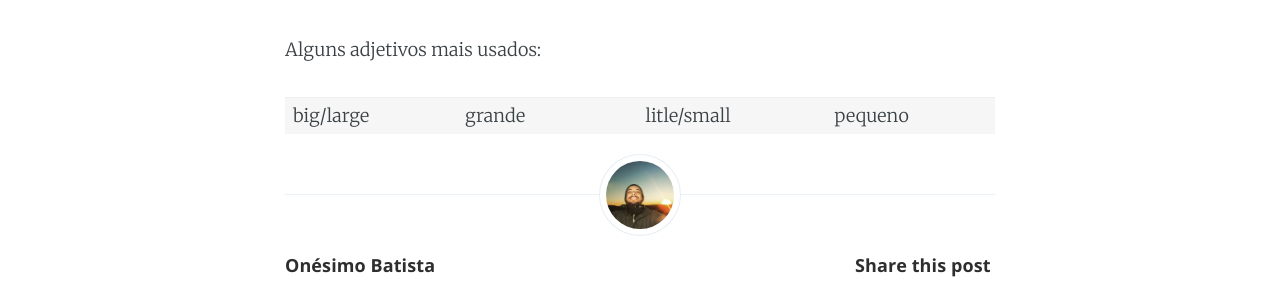
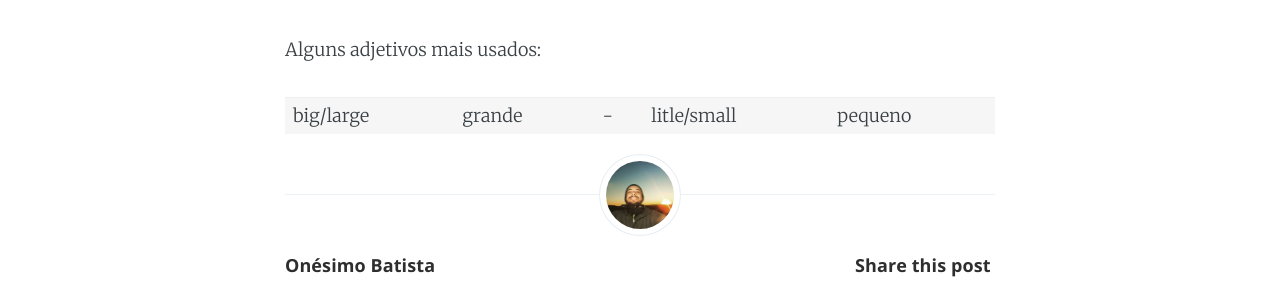
Before and after one commit to onesimo/blog, a Jekyll site: the page built from _posts/2018-04-04-english-grammar-lesson-fourteen.md, in a window 1280 px wide. Shown: the part 674-963 px from the top of the page. Built offline with Jekyll 4.4.1, drawn with Linux system fonts in a browser that asks for light colours.

Commit message:
add content

```diff
--- a/_posts/2018-04-04-english-grammar-lesson-fourteen.md
+++ b/_posts/2018-04-04-english-grammar-lesson-fourteen.md
@@ -18,4 +18,4 @@ Exemplos:
 Alguns adjetivos mais usados:
 
 
-big/large | grande | | litle/small | pequeno
+big/large | grande | - | litle/small | pequeno
```
